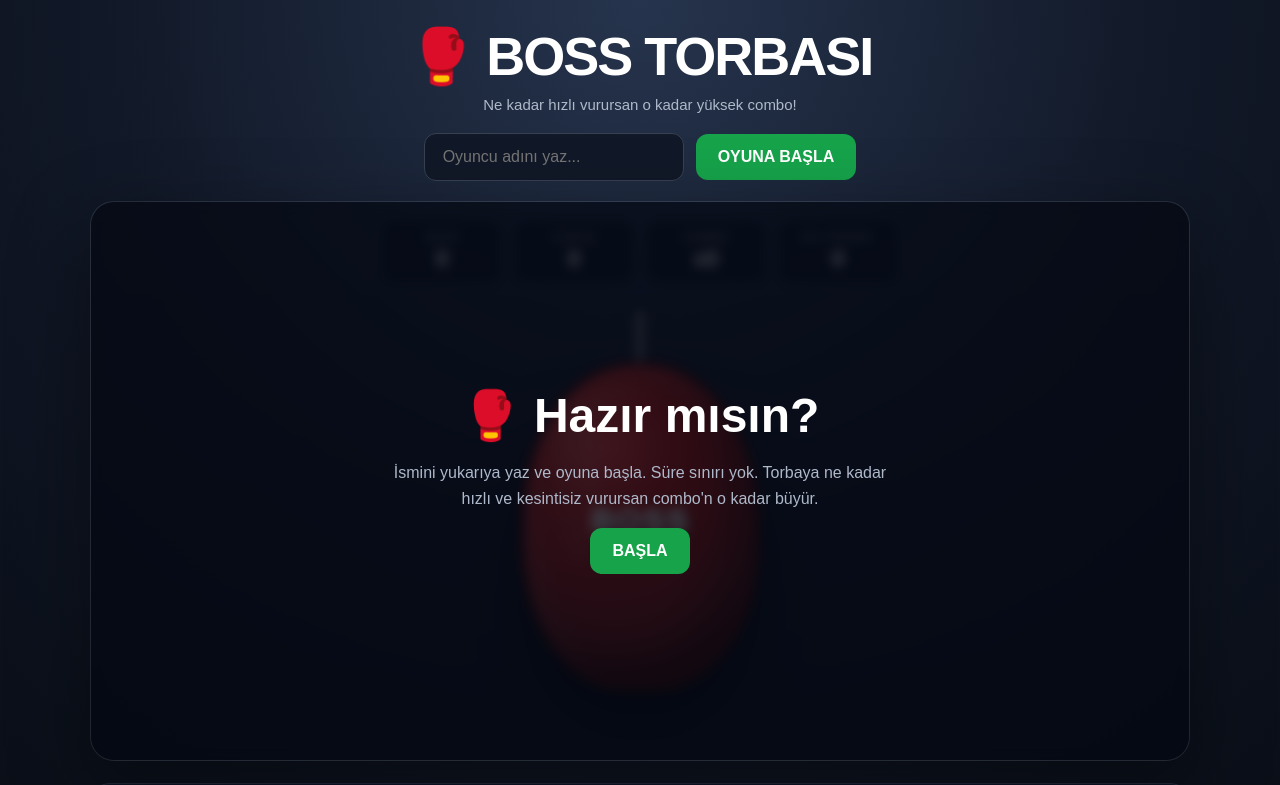
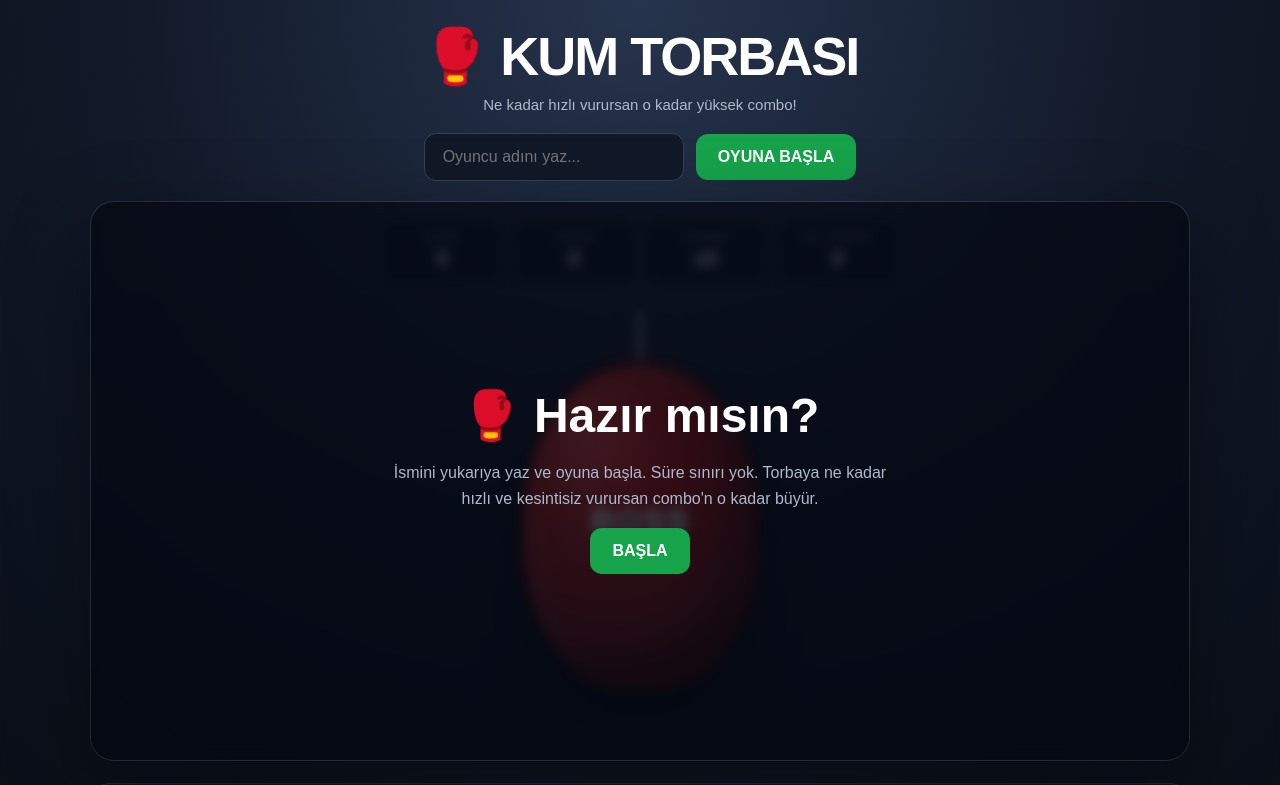
Before and after one commit to apoyagiydirmece/apoyu_giydirmece, a website: page index.html in a window 1280 px wide. Shown: the top 785 px of the page. Drawn offline with Linux system fonts and the light colour scheme.

Commit message:
Change header title from 'BOSS TORBASI' to 'KUM TORBASI'

```diff
--- a/index.html
+++ b/index.html
@@ -500,7 +500,7 @@
 <div class="container">
 
     <div class="header">
-        <h1>🥊 BOSS TORBASI</h1>
+        <h1>🥊 KUM TORBASI</h1>
         <p>Ne kadar hızlı vurursan o kadar yüksek combo!</p>
     </div>
 
```
